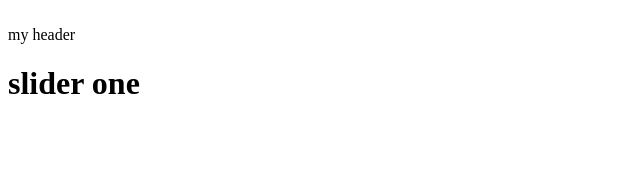
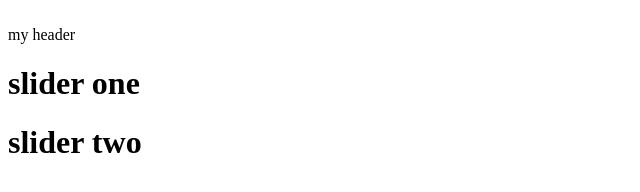
Before and after one commit to masume-khorani/git-project-two, a website: page index.html in a window 1280 px wide. Shown: the whole page, without its empty margins (0-640 px from the left). Drawn offline with Linux system fonts and the light colour scheme.

Commit message:
slider two added

```diff
--- a/index.html
+++ b/index.html
@@ -15,6 +15,8 @@
     </header>
     <div class="slider">
         <h1>slider one</h1>
+        <h1>slider two</h1>
+
 
     </div>
     <script src="./script.js"></script>
```
